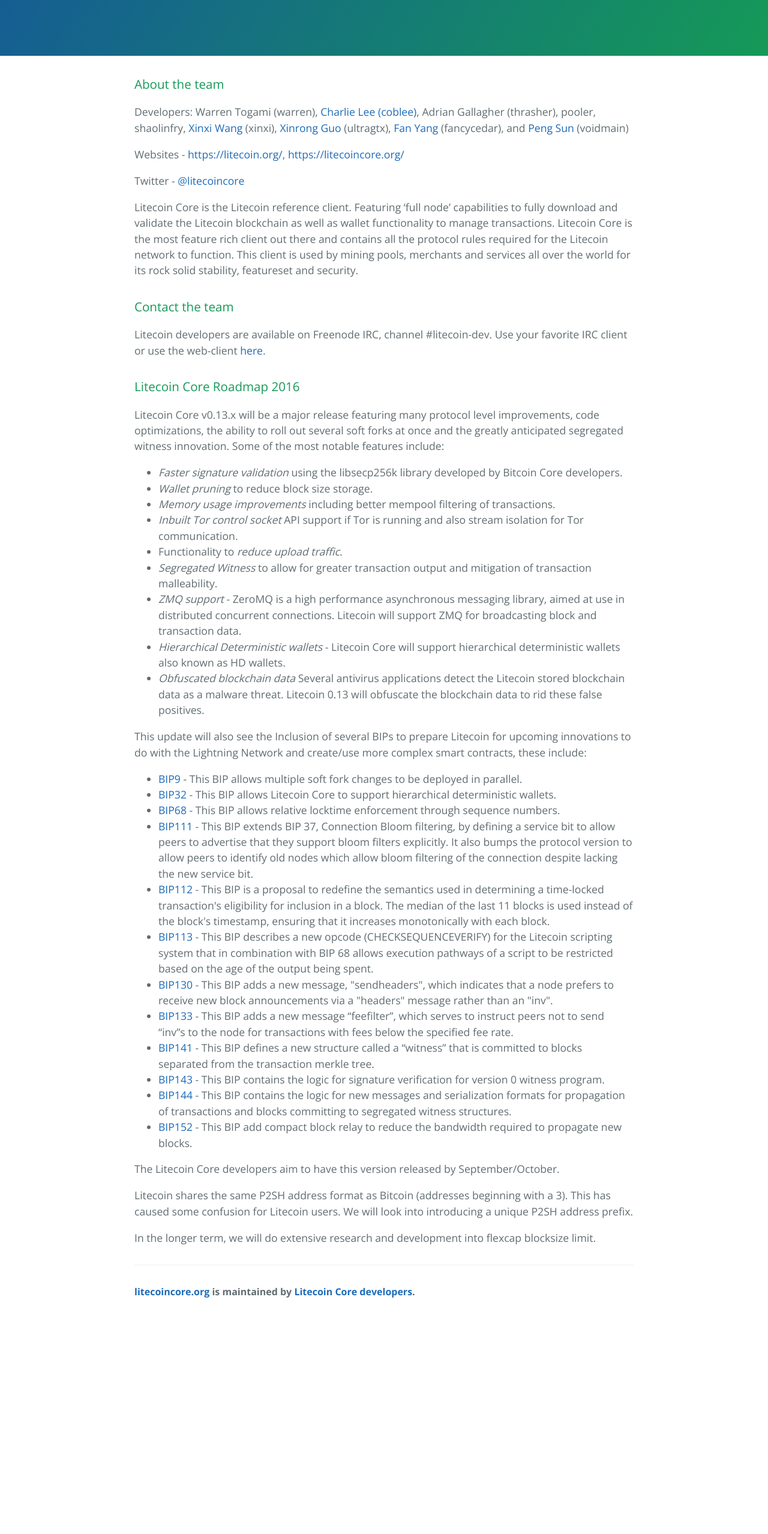
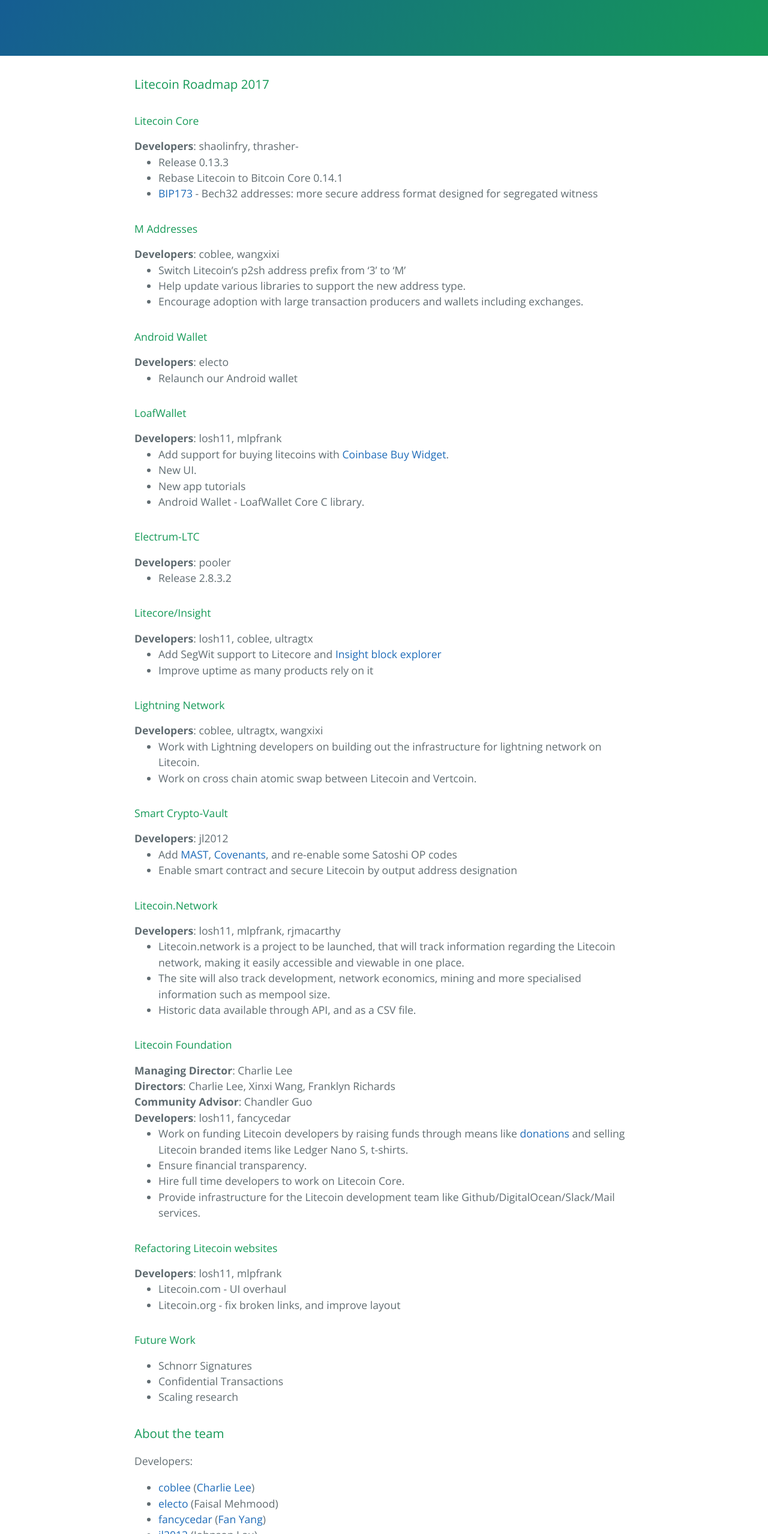
Before and after one commit to litecoincore/litecoincore.org, a plain HTML site: page index.html in a window 1280 px wide. Shown: the part 243-2800 px from the top of the page at 60% size. Before the commit the page ends 2440 px from the top, so only its background shows below. Drawn offline with nearby package versions, Linux system fonts and the light colour scheme.

Commit message:
Update with 2017 roadmap.

```diff
--- a/index.html
+++ b/index.html
@@ -20,8 +20,119 @@
 
     <section class="main-content">
 
+<h3>Litecoin Roadmap 2017</h3>
+
+<h4>Litecoin Core</h4>
+<b>Developers</b>: shaolinfry, thrasher-
+<ul>
+  <li>Release 0.13.3</li>
+  <li>Rebase Litecoin to Bitcoin Core 0.14.1</li>
+  <li><a href="https://github.com/bitcoin/bips/blob/master/bip-0173.mediawiki">BIP173</a> - Bech32 addresses: more secure address format designed for segregated witness</li>
+</ul>
+
+<h4>M Addresses</h4>
+<b>Developers</b>: coblee, wangxixi
+<ul>
+  <li>Switch Litecoin’s p2sh address prefix from ‘3’ to ‘M’</li>
+  <li>Help update various libraries to support the new address type.</li>
+  <li>Encourage adoption with large transaction producers and wallets including exchanges.</li>
+</ul>
+
+<h4>Android Wallet</h4>
+<b>Developers</b>: electo
+<ul>
+  <li>Relaunch our Android wallet</li>
+</ul>
+
+<h4>LoafWallet</h4>
+<b>Developers</b>: losh11, mlpfrank
+<ul>
+  <li>Add support for buying litecoins with <a href="https://blog.coinbase.com/buying-bitcoin-just-got-way-easier-4bb10948b0fb">Coinbase Buy Widget</a>.</li>
+  <li>New UI.</li>
+  <li>New app tutorials</li>
+  <li>Android Wallet - LoafWallet Core C library.</li>
+</ul>
+
+<h4>Electrum-LTC</h4>
+<b>Developers</b>: pooler
+<ul>
+  <li>Release 2.8.3.2</li>
+</ul>
+
+<h4>Litecore/Insight</h4>
+<b>Developers</b>: losh11, coblee, ultragtx
+<ul>
+  <li>Add SegWit support to Litecore and <a href="https://insight.litecore.io/">Insight block explorer</a></li>
+  <li>Improve uptime as many products rely on it</li>
+</ul>
+
+<h4>Lightning Network</h4>
+<b>Developers</b>: coblee, ultragtx, wangxixi
+<ul>
+  <li>Work with Lightning developers on building out the infrastructure for lightning network on Litecoin.</li>
+  <li>Work on cross chain atomic swap between Litecoin and Vertcoin.</li>
+</ul>
+
+<h4>Smart Crypto-Vault</h4>
+<b>Developers</b>: jl2012
+<ul>
+  <li>Add <a href="https://bitcoinmagazine.com/articles/the-next-step-to-improve-bitcoin-s-flexibility-scalability-and-privacy-is-called-mast-1476388597/">MAST</a>, <a href="http://fc16.ifca.ai/bitcoin/papers/MES16.pdf">Covenants</a>, and re-enable some Satoshi OP codes</li>
+  <li>Enable smart contract and secure Litecoin by output address designation</li>
+</ul>
+
+<h4>Litecoin.Network</h4>
+<b>Developers</b>: losh11, mlpfrank, rjmacarthy
+<ul>
+  <li>Litecoin.network is a project to be launched, that will track information regarding the Litecoin network, making it easily accessible and viewable in one place.</li>
+  <li>The site will also track development, network economics, mining and more specialised information such as mempool size.</li>
+  <li>Historic data available through API, and as a CSV file.</li>
+</ul>
+
+<h4>Litecoin Foundation</h4>
+<b>Managing Director</b>: Charlie Lee<br>
+<b>Directors</b>: Charlie Lee, Xinxi Wang, Franklyn Richards<br>
+<b>Community Advisor</b>: Chandler Guo<br>
+<b>Developers</b>: losh11, fancycedar
+<ul>
+  <li>Work on funding Litecoin developers by raising funds through means like <a href="https://litecoin-foundation.org/donation/"> donations</a> and selling Litecoin branded items like Ledger Nano S, t-shirts.</li>
+  <li>Ensure financial transparency.</li>
+  <li>Hire full time developers to work on Litecoin Core.</li>
+  <li>Provide infrastructure for the Litecoin development team like Github/DigitalOcean/Slack/Mail services.</li>
+</ul>
+
+<h4>Refactoring Litecoin websites</h4>
+<b>Developers</b>: losh11, mlpfrank
+<ul>
+  <li>Litecoin.com - UI overhaul</li>
+  <li>Litecoin.org - fix broken links, and improve layout</li>
+</ul>
+
+<h4>Future Work</h4>
+<ul>
+  <li>Schnorr Signatures</li>
+  <li>Confidential Transactions</li>
+  <li>Scaling research</li>
+</ul>
+
 <h3>About the team</h3>
-<p>Developers: Warren Togami (warren), <a href="https://www.linkedin.com/in/chocobo/">Charlie Lee (coblee)</a>, Adrian Gallagher (thrasher), pooler, shaolinfry, <a href="https://sg.linkedin.com/in/wangxinxi">Xinxi Wang</a> (xinxi), <a href="https://www.linkedin.com/in/ultragtx/">Xinrong Guo</a> (ultragtx), <a href="https://cn.linkedin.com/in/fancycedar">Fan Yang</a> (fancycedar), and <a href="https://www.linkedin.com/in/void-main">Peng Sun</a> (voidmain)</p>
+<p>Developers:</p>
+<ul>
+<li><a href="https://github.com/coblee">coblee</a> (<a href="https://www.linkedin.com/in/chocobo/">Charlie Lee</a>)</li>
+<li><a href="https://github.com/electo">electo</a> (Faisal Mehmood)</li>
+<li><a href="https://github.com/fancycedar">fancycedar</a> (<a href="https://cn.linkedin.com/in/fancycedar">Fan Yang</a>)</li>
+<li><a href="https://github.com/jl2012">jl2012</a> (Johnson Lau)</li>
+<li><a href="https://github.com/losh11">losh11</a> (Loshan T)</li>
+<li><a href="https://github.com/mlpfrank">mlpfrank</a> (Franklyn Richards)</li>
+<li><a href="https://github.com/pooler">pooler</a></li>
+<li><a href="https://github.com/rjmacarthy">rjmacarthy</a> (Richard Macarthy)</li>
+<li><a href="https://github.com/shaolinfry">shaolinfry</a></li>
+<li><a href="https://github.com/thrasher-">thrasher-</a> (Adrian Gallagher)</li>
+<li><a href="https://github.com/ultragtx">ultragtx</a> (<a href="https://www.linkedin.com/in/ultragtx/">Xinrong Guo</a>)</li>
+<li><a href="https://github.com/void-main">void-main</a> (<a href="https://www.linkedin.com/in/void-main">Peng Sun</a>)</li>
+<li><a href="https://github.com/wangxinxi">wangxinxi</a> (<a href="https://sg.linkedin.com/in/wangxinxi">Xinxi Wang</a>)</li>
+<li><a href="https://github.com/wtogami">wtogami</a> (<a hred="https://www.linkedin.com/in/warrentogami">Warren Togami</a>)</li>
+</ul>
+
 <p>Websites - <a href="https://litecoin.org/">https://litecoin.org/</a>, <a href="https://litecoincore.org/">https://litecoincore.org/</a></p>
 <p>Twitter - <a href="https://twitter.com/litecoincore">@litecoincore</a></p>
 <p>Litecoin Core is the Litecoin reference client. Featuring ‘full node’ capabilities to fully download and validate the Litecoin blockchain as well as wallet functionality to manage transactions. Litecoin Core is the most feature rich client out there and contains all the protocol rules required for the Litecoin network to function. This client is used by mining pools, merchants and services all over the world for its rock solid stability, featureset and security.</p>
@@ -29,61 +140,10 @@
 <p>
 Litecoin developers are available on Freenode IRC, channel #litecoin-dev. Use your favorite IRC client or use the web-client <a href="https://kiwiirc.com/client/chat.freenode.net:6697/#litecoin-dev" target="_blank">here</a>.
 </p>
-<h3>Litecoin Core Roadmap 2016</h3>
-<p>Litecoin Core v0.13.x will be a major release featuring many protocol level improvements, code optimizations, the ability to roll out several soft forks at once and the greatly anticipated segregated witness innovation. Some of the most notable features include:</p>
 
-<ul>
-<li><em>Faster signature validation</em> using the libsecp256k library developed by Bitcoin Core developers.</li>
-<li><em>Wallet pruning</em> to reduce block size storage.</li>
-<li><em>Memory usage improvements</em> including better mempool filtering of transactions.</li>
-<li><em>Inbuilt Tor control socket</em> API support if Tor is running and also stream isolation for Tor communication.</li>
-<li>Functionality to <em>reduce upload traffic</em>.</li>
-<li><em>Segregated Witness</em> to allow for greater transaction output and mitigation of transaction malleability.</li>
-<li><em>ZMQ support</em> - ZeroMQ is a high performance asynchronous messaging library, aimed at use in distributed concurrent connections. Litecoin will support ZMQ for broadcasting block and transaction data.</li>
-<li><em>Hierarchical Deterministic wallets</em> - Litecoin Core will support hierarchical deterministic wallets also known as HD wallets.</li>
-<li><em>Obfuscated blockchain data</em> Several antivirus applications detect the Litecoin stored blockchain data as a malware threat. Litecoin 0.13 will obfuscate the blockchain data to rid these false positives. </li>
-</ul>
-
-<p>This update will also see the Inclusion of several BIPs to prepare Litecoin for upcoming innovations to do with the Lightning Network and create/use more complex smart contracts, these include:</p>
-
-<ul>
-<li>
-<a href="https://github.com/bitcoin/bips/blob/master/bip-0009.mediawiki">BIP9</a> - This BIP allows multiple soft fork changes to be deployed in parallel.</li>
-<li>
-<a href="https://github.com/bitcoin/bips/blob/master/bip-0032.mediawiki">BIP32</a> - This BIP allows Litecoin Core to support hierarchical deterministic wallets.</li>
-<li>
-<a href="https://github.com/bitcoin/bips/blob/master/bip-0068.mediawiki">BIP68</a> - This BIP allows relative locktime enforcement through sequence numbers.</li>
-<li>
-<a href="https://github.com/bitcoin/bips/blob/master/bip-0111.mediawiki">BIP111</a> - This BIP extends BIP 37, Connection Bloom filtering, by defining a service bit to allow peers to advertise that they support bloom filters explicitly. It also bumps the protocol version to allow peers to identify old nodes which allow bloom filtering of the connection despite lacking the new service bit.</li>
-<li>
-<a href="https://github.com/bitcoin/bips/blob/master/bip-0112.mediawiki">BIP112</a> - This BIP is a proposal to redefine the semantics used in determining a time-locked transaction's eligibility for inclusion in a block. The median of the last 11 blocks is used instead of the block's timestamp, ensuring that it increases monotonically with each block. </li>
-<li>
-<a href="https://github.com/bitcoin/bips/blob/master/bip-0113.mediawiki">BIP113</a> - This BIP describes a new opcode (CHECKSEQUENCEVERIFY) for the Litecoin scripting system that in combination with BIP 68 allows execution pathways of a script to be restricted based on the age of the output being spent. </li>
-<li>
-<a href="https://github.com/bitcoin/bips/blob/master/bip-0130.mediawiki">BIP130</a> - This BIP adds a new message, "sendheaders", which indicates that a node prefers to receive new block announcements via a "headers" message rather than an "inv". </li>
-<li>
-<a href="https://github.com/bitcoin/bips/blob/master/bip-0133.mediawiki">BIP133</a> - This BIP adds a new message “feefilter”, which serves to instruct peers not to send “inv”s to the node for transactions with fees below the specified fee rate.</li>
-<li>
-<a href="https://github.com/bitcoin/bips/blob/master/bip-0141.mediawiki">BIP141</a> - This BIP defines a new structure called a “witness” that is committed to blocks separated from the transaction merkle tree.</li>
-<li>
-<a href="https://github.com/bitcoin/bips/blob/master/bip-0143.mediawiki">BIP143</a> - This BIP contains the logic for signature verification for version 0 witness program.</li>
-<li>
-<a href="https://github.com/bitcoin/bips/blob/master/bip-0144.mediawiki">BIP144</a> - This BIP contains the logic for new messages and serialization formats for propagation of transactions and blocks committing to segregated witness structures.</li>
-<li>
-<a href="https://github.com/bitcoin/bips/blob/master/bip-0152.mediawiki">BIP152</a> - This BIP add compact block relay to reduce the bandwidth required to propagate new blocks.</li>
-</ul>
-
-<p>The Litecoin Core developers aim to have this version released by September/October.</p>
-
-<p>Litecoin shares the same P2SH address format as Bitcoin (addresses beginning with a 3). This has caused some confusion for Litecoin users. We will look into introducing a unique P2SH address prefix.</p>
-
-<p>In the longer term, we will do extensive research and development into flexcap blocksize limit.</p>
       <footer class="site-footer">
-      <span class="site-footer-owner"><a href="https://github.com/litecoincore/litecoincore.org">litecoincore.org</a> is maintained by <a href="https://github.com/litecoincore">Litecoin Core developers</a>.</span>
-</footer>
-
+        <span class="site-footer-owner"><a href="https://github.com/litecoincore/litecoincore.org">litecoincore.org</a> is maintained by <a href="https://github.com/litecoincore">Litecoin Core developers</a>.</span>
+      </footer>
     </section>
-
-
   </body>
 </html>
```
Also changed, not shown: index-zh.html (+114 -53 lines), roadmap-2016-zh.html (added, +46 -0 lines), roadmap-2016.html (added, +49 -0 lines).
